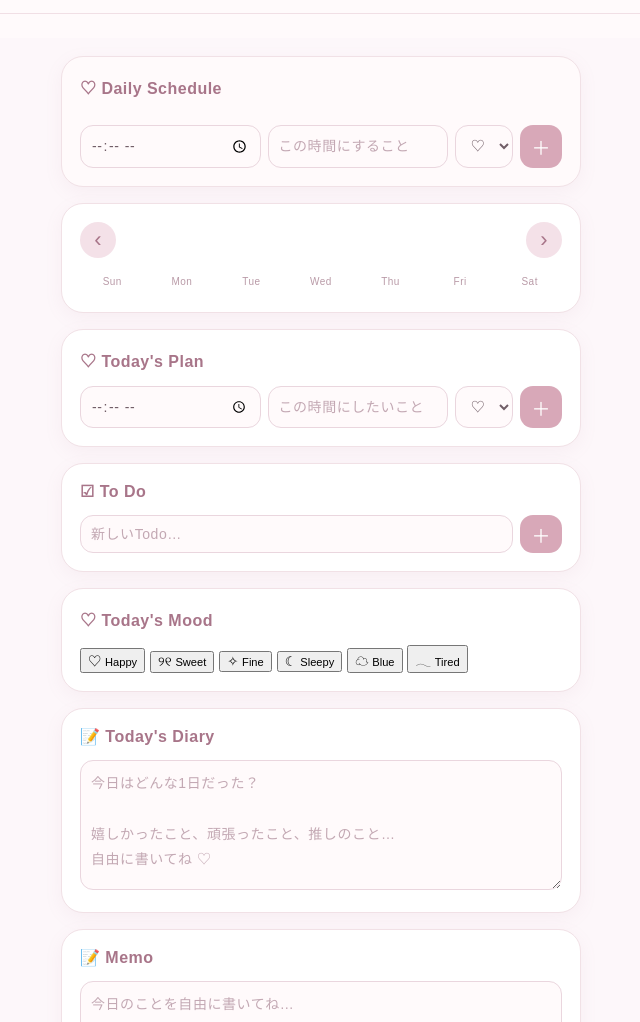
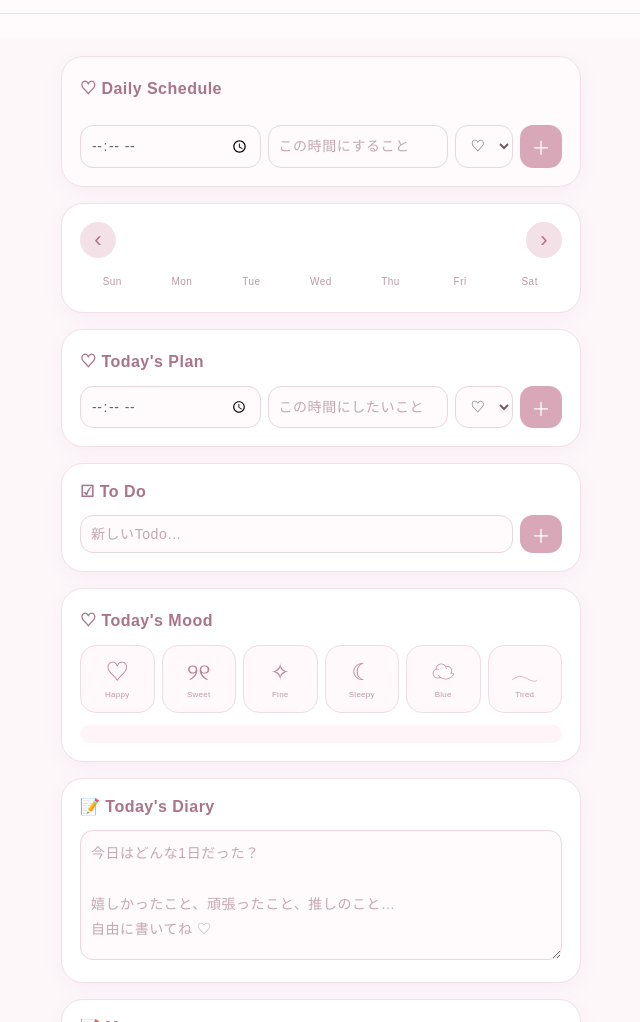
Before and after one commit to raggieepel28-hub/lunelle, a plain HTML site: page index.html in a window 1280 px wide. Shown: the part 78-1100 px from the top of the page, without its empty margins (319-959 px from the left). Drawn offline with Linux system fonts and the light colour scheme; a web font is replaced by a local one.

Commit message:
Update style.css

```diff
--- a/style.css
+++ b/style.css
@@ -309,3 +309,60 @@ footer {
   color: #c69aaa;
   font-size: 16px;
 }
+/* ───────────────
+   Lunelle Mood
+──────────────── */
+
+.mood-choices {
+  display: grid;
+  grid-template-columns: repeat(6, 1fr);
+  gap: 7px;
+  margin-top: 12px;
+}
+
+.mood-choices button {
+  border: 1px solid #f0dce4;
+  background: #fff9fb;
+  color: #b77f95;
+  border-radius: 16px;
+  padding: 8px 3px;
+  min-height: 68px;
+  cursor: pointer;
+  transition: 0.2s;
+}
+
+.mood-choices button span {
+  display: block;
+  font-family: serif;
+  font-size: 23px;
+  line-height: 28px;
+}
+
+.mood-choices button small {
+  display: block;
+  margin-top: 3px;
+  color: #b99aa7;
+  font-size: 8px;
+  letter-spacing: 0.03em;
+}
+
+.mood-choices button.active {
+  background: #f4dce5;
+  border-color: #d8a8b8;
+  transform: translateY(-2px);
+  box-shadow: 0 4px 10px rgba(180, 130, 150, 0.12);
+}
+
+.mood-choices button.active span {
+  font-size: 27px;
+}
+
+.selected-mood {
+  margin-top: 12px;
+  padding: 9px;
+  border-radius: 13px;
+  background: #fff5f8;
+  color: #a87589;
+  text-align: center;
+  font-size: 12px;
+}
```
